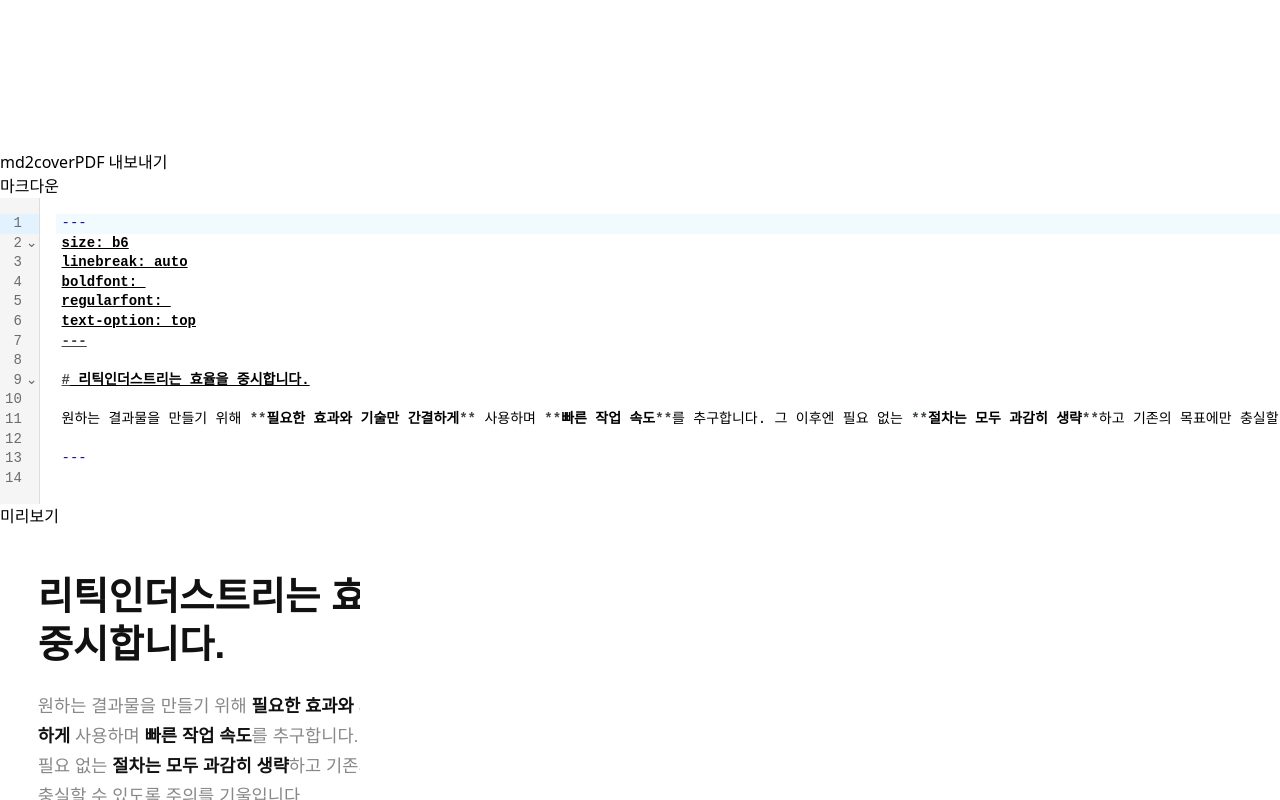
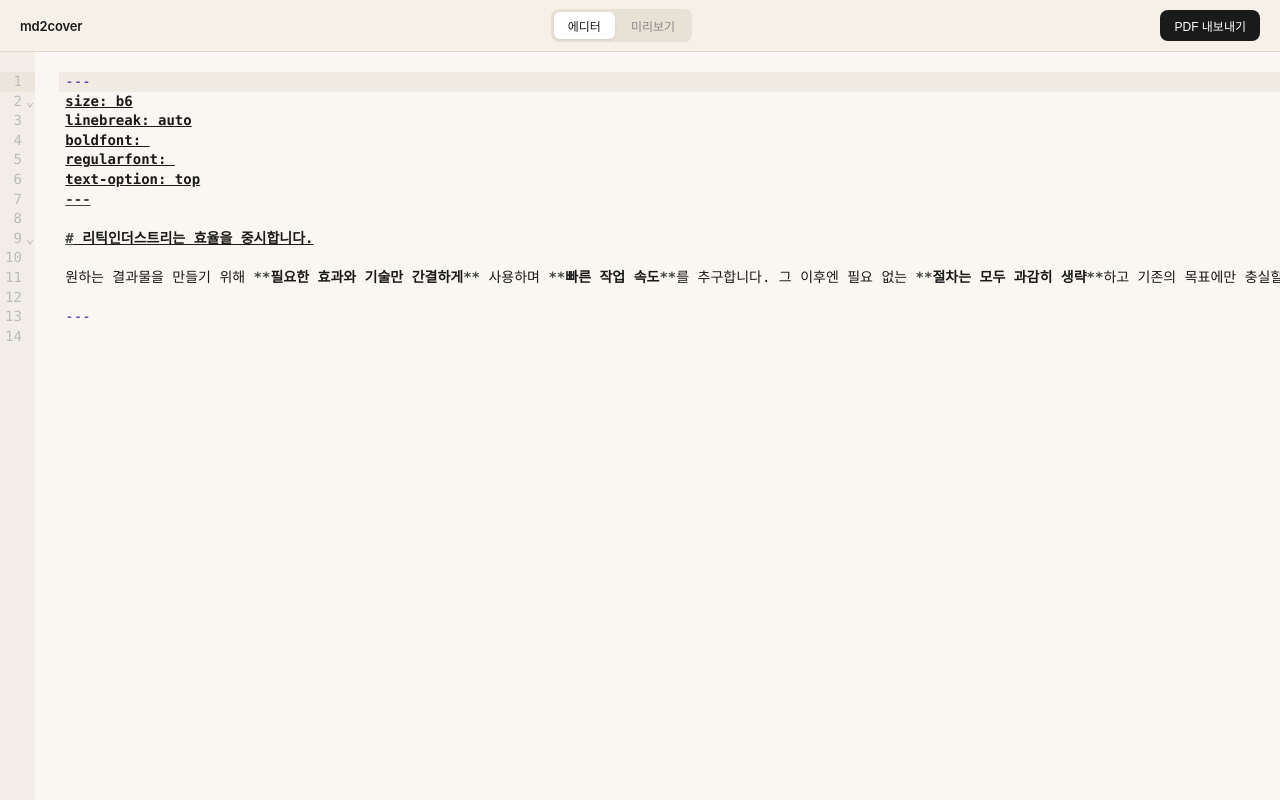
Before and after one commit to supatipanno5611/md2cover, a Next.js app: page / in a window 1280 px wide. Built offline with nearby package versions, Linux system fonts and the light colour scheme.

Commit message:
css fix, tailwind dependency delete

```diff
--- a/app/globals.css
+++ b/app/globals.css
@@ -1,8 +1,140 @@
-@tailwind base;
-@tailwind components;
-@tailwind utilities;
+*, *::before, *::after {
+  box-sizing: border-box;
+  margin: 0;
+  padding: 0;
+}
 
 html, body {
-  height: 100%;
+  height: 100dvh;
   overflow: hidden;
+  font-family: -apple-system, BlinkMacSystemFont, "Segoe UI", sans-serif;
+  background: #f5f0e8;
+  color: #1a1a1a;
 }
+
+#app {
+  display: flex;
+  flex-direction: column;
+  height: 100dvh;
+}
+
+/* 헤더 */
+.header {
+  display: flex;
+  align-items: center;
+  justify-content: space-between;
+  padding: 0 20px;
+  height: 52px;
+  background: #f5f0e8;
+  border-bottom: 1px solid #e0d9ce;
+  flex-shrink: 0;
+}
+
+.header-title {
+  font-size: 13px;
+  font-weight: 600;
+  color: #1a1a1a;
+  letter-spacing: -0.01em;
+}
+
+.tab-group {
+  display: flex;
+  gap: 2px;
+  background: #e8e1d6;
+  border-radius: 8px;
+  padding: 3px;
+}
+
+.tab-btn {
+  font-size: 12px;
+  padding: 5px 14px;
+  border-radius: 6px;
+  border: none;
+  cursor: pointer;
+  background: transparent;
+  color: #888;
+  font-weight: 500;
+  transition: all 0.15s;
+}
+
+.tab-btn.active {
+  background: #fff;
+  color: #1a1a1a;
+  box-shadow: 0 1px 3px rgba(0,0,0,0.1);
+}
+
+.btn-primary {
+  font-size: 12px;
+  padding: 7px 14px;
+  border-radius: 8px;
+  border: none;
+  cursor: pointer;
+  background: #1a1a1a;
+  color: #fff;
+  font-weight: 500;
+  transition: opacity 0.15s;
+}
+
+.btn-primary:hover {
+  opacity: 0.8;
+}
+
+/* 패널 */
+.panel {
+  flex: 1;
+  overflow: hidden;
+  display: flex;
+  flex-direction: column;
+}
+
+.panel.hidden {
+  display: none;
+}
+
+/* 에디터 */
+.editor-wrap {
+  flex: 1;
+  overflow: hidden;
+  background: #faf7f2;
+}
+
+/* 미리보기 */
+.preview-toolbar {
+  display: flex;
+  justify-content: flex-end;
+  gap: 4px;
+  padding: 8px 16px;
+  border-bottom: 1px solid #e0d9ce;
+  flex-shrink: 0;
+}
+
+.view-btn {
+  font-size: 11px;
+  padding: 4px 10px;
+  border-radius: 6px;
+  border: none;
+  cursor: pointer;
+  background: transparent;
+  color: #999;
+  font-weight: 500;
+  transition: all 0.15s;
+}
+
+.view-btn.active {
+  background: #e8e1d6;
+  color: #1a1a1a;
+}
+
+.preview-scroll {
+  flex: 1;
+  overflow: auto;
+  display: flex;
+  justify-content: center;
+  padding: 32px;
+  background: #eee8de;
+}
+
+.preview-shadow {
+  box-shadow: 0 4px 24px rgba(0,0,0,0.13);
+  flex-shrink: 0;
+}
--- a/app/page.tsx
+++ b/app/page.tsx
@@ -3,7 +3,7 @@
 import { useEffect, useRef, useState, useCallback } from "react";
 import dynamic from "next/dynamic";
 import { parse } from "@/lib/parser";
-import { render } from "@/lib/renderer";
+import { render, PAGE_SIZES } from "@/lib/renderer";
 
 const Editor = dynamic(() => import("@/components/Editor"), { ssr: false });
 
@@ -22,15 +22,20 @@ text-option: top
 ---
 `;
 
+const MM_TO_CSS_PX = 96 / 25.4;
+
 export default function Home() {
   const [markdown, setMarkdown] = useState(DEFAULT_MD);
   const [previewHtml, setPreviewHtml] = useState("");
+  const [pageSize, setPageSize] = useState(PAGE_SIZES["b6"]);
+  const [tab, setTab] = useState<"editor" | "preview">("editor");
+  const [scaleMode, setScaleMode] = useState(false);
   const printFrameRef = useRef<HTMLIFrameElement>(null);
   const debounceRef = useRef<ReturnType<typeof setTimeout> | null>(null);
+  const previewContainerRef = useRef<HTMLDivElement>(null);
 
   const buildHtml = useCallback(async (md: string) => {
     const { frontmatter, blocks } = parse(md);
-
     let customCss: string | undefined;
     if (frontmatter.css) {
       try {
@@ -38,13 +43,14 @@ export default function Home() {
         if (res.ok) customCss = await res.text();
       } catch {}
     }
-
     return render(blocks, frontmatter, customCss);
   }, []);
 
   useEffect(() => {
     if (debounceRef.current) clearTimeout(debounceRef.current);
     debounceRef.current = setTimeout(async () => {
+      const { frontmatter } = parse(markdown);
+      setPageSize(PAGE_SIZES[frontmatter.size ?? "b6"]);
       setPreviewHtml(await buildHtml(markdown));
     }, 300);
   }, [markdown, buildHtml]);
@@ -60,46 +66,78 @@ export default function Home() {
     };
   };
 
+  const realW = parseFloat(pageSize.width) * MM_TO_CSS_PX;
+  const realH = parseFloat(pageSize.height) * MM_TO_CSS_PX;
+  const containerW = previewContainerRef.current?.clientWidth ?? 600;
+  const scale = (containerW - 64) / realW;
+  const scaledH = realH * scale;
+
   return (
-    <div className="flex flex-col h-screen bg-gray-950 text-gray-100">
-      <iframe ref={printFrameRef} className="hidden" title="print-frame" />
+    <div id="app">
+      <iframe ref={printFrameRef} style={{ display: "none" }} title="print-frame" />
 
-      <header className="flex items-center justify-between px-5 py-3 border-b border-gray-800 shrink-0">
-        <span className="font-semibold tracking-tight text-sm">md2cover</span>
+      <header className="header">
+        <span className="header-title">md2cover</span>
+
+        <div className="tab-group">
+          {(["editor", "preview"] as const).map((t) => (
             <button
-          onClick={handlePrint}
-          className="text-xs bg-white text-gray-900 font-medium px-3 py-1.5 rounded hover:bg-gray-200 transition-colors"
+              key={t}
+              onClick={() => setTab(t)}
+              className={`tab-btn${tab === t ? " active" : ""}`}
             >
+              {t === "editor" ? "에디터" : "미리보기"}
+            </button>
+          ))}
+        </div>
+
+        <button className="btn-primary" onClick={handlePrint}>
           PDF 내보내기
         </button>
       </header>
 
-      <div className="flex flex-1 overflow-hidden">
-        <div className="w-1/2 border-r border-gray-800 flex flex-col overflow-hidden">
-          <div className="px-4 py-2 text-xs text-gray-500 border-b border-gray-800 shrink-0">
-            마크다운
-          </div>
-          <div className="flex-1 overflow-hidden bg-gray-900">
+      <div className={`panel${tab === "editor" ? "" : " hidden"}`}>
+        <div className="editor-wrap">
           <Editor value={markdown} onChange={setMarkdown} />
         </div>
       </div>
 
-        <div className="w-1/2 flex flex-col bg-gray-900">
-          <div className="px-4 py-2 text-xs text-gray-500 border-b border-gray-800 shrink-0">
-            미리보기
+      <div className={`panel${tab === "preview" ? "" : " hidden"}`}>
+        <div className="preview-toolbar">
+          {(["실물 크기", "전체 보기"] as const).map((label, i) => {
+            const isScale = i === 1;
+            return (
+              <button
+                key={label}
+                onClick={() => setScaleMode(isScale)}
+                className={`view-btn${scaleMode === isScale ? " active" : ""}`}
+              >
+                {label}
+              </button>
+            );
+          })}
         </div>
-          <div className="flex-1 flex items-start justify-center p-8 overflow-auto">
+
+        <div ref={previewContainerRef} className="preview-scroll">
           {previewHtml ? (
+            scaleMode ? (
+              <div style={{ width: `${containerW - 64}px`, height: `${scaledH}px`, flexShrink: 0 }}>
                 <iframe
                   srcDoc={previewHtml}
-                style={{ border: "none", width: "360px", height: "512px" }}
+                  style={{ border: "none", width: `${realW}px`, height: `${realH}px`, transform: `scale(${scale})`, transformOrigin: "top left" }}
                   title="preview"
-                className="shadow-2xl"
+                  className="preview-shadow"
                 />
+              </div>
             ) : (
-              <div className="text-gray-600 text-sm mt-20">로딩 중…</div>
-            )}
-          </div>
+              <iframe
+                srcDoc={previewHtml}
+                style={{ border: "none", width: `${realW}px`, height: `${realH}px` }}
+                title="preview"
+                className="preview-shadow"
+              />
+            )
+          ) : null}
         </div>
       </div>
     </div>
--- a/components/Editor.tsx
+++ b/components/Editor.tsx
@@ -11,9 +11,14 @@ interface Props {
 }
 
 const editorTheme = EditorView.theme({
-  "&": { height: "100%", fontSize: "14px" },
-  ".cm-scroller": { overflow: "auto", fontFamily: "monospace" },
-  ".cm-content": { padding: "16px" },
+  "&": { height: "100%", fontSize: "14px", background: "#faf7f2" },
+  ".cm-scroller": { overflow: "auto", fontFamily: "'Menlo', 'Monaco', monospace" },
+  ".cm-content": { padding: "20px 24px", caretColor: "#1a1a1a" },
+  ".cm-gutters": { background: "#f2ede6", border: "none", color: "#bbb" },
+  ".cm-activeLineGutter": { background: "#ebe5dc" },
+  ".cm-activeLine": { background: "#f0ebe3" },
+  ".cm-cursor": { borderLeftColor: "#1a1a1a" },
+  ".cm-selectionBackground": { background: "#ddd6c8 !important" },
 });
 
 export default function Editor({ value, onChange }: Props) {
@@ -50,5 +55,5 @@ export default function Editor({ value, onChange }: Props) {
     }
   }, [value]);
 
-  return <div ref={ref} className="h-full" />;
+  return <div ref={ref} style={{ height: "100%" }} />;
 }
```
Also changed, not shown: package.json (+3 -6 lines), tsconfig.json (+19 -5 lines), next-env.d.ts (added), 1 other file (tests, documents, lock files or other folders). Lines whose indentation alone changed are shown as unchanged.
